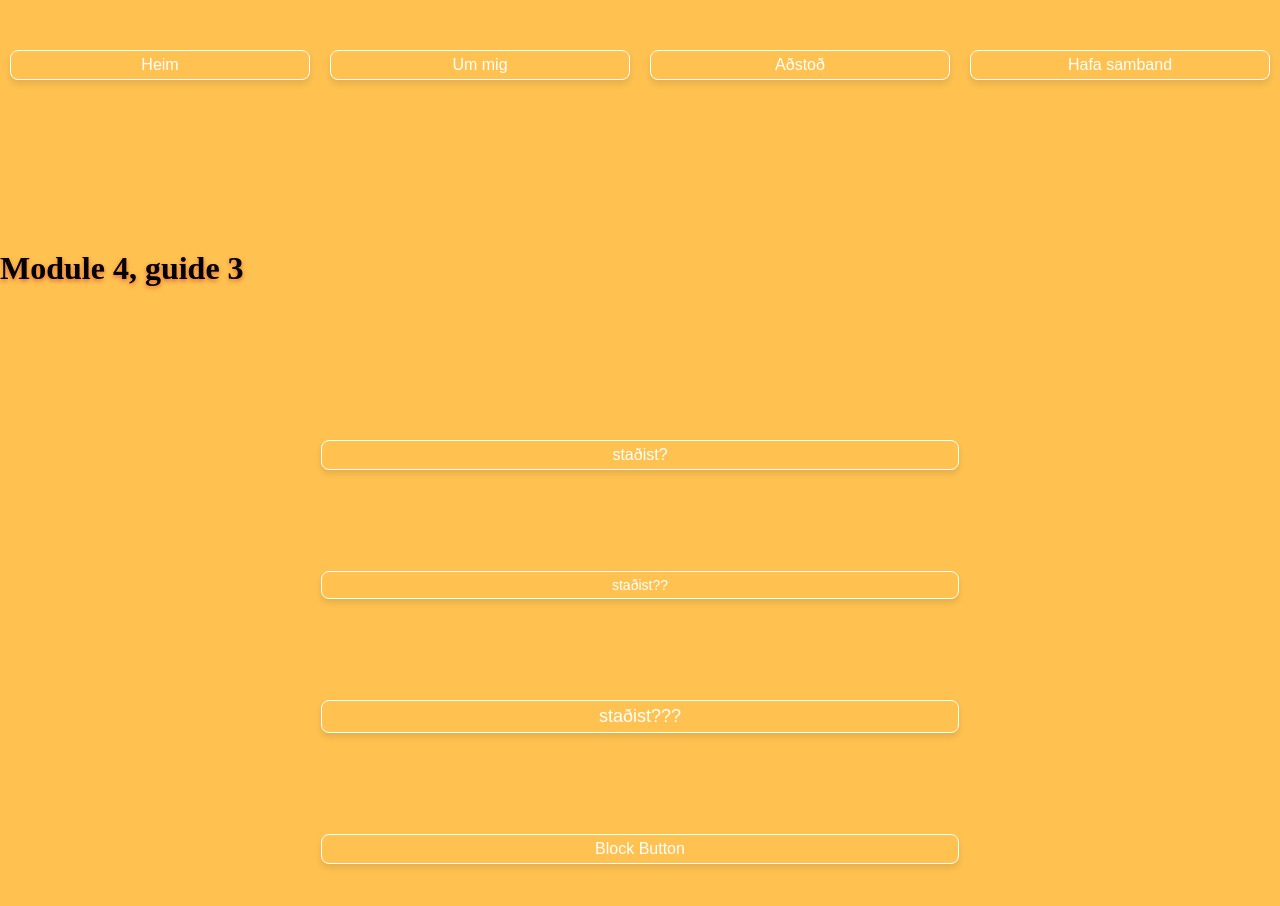
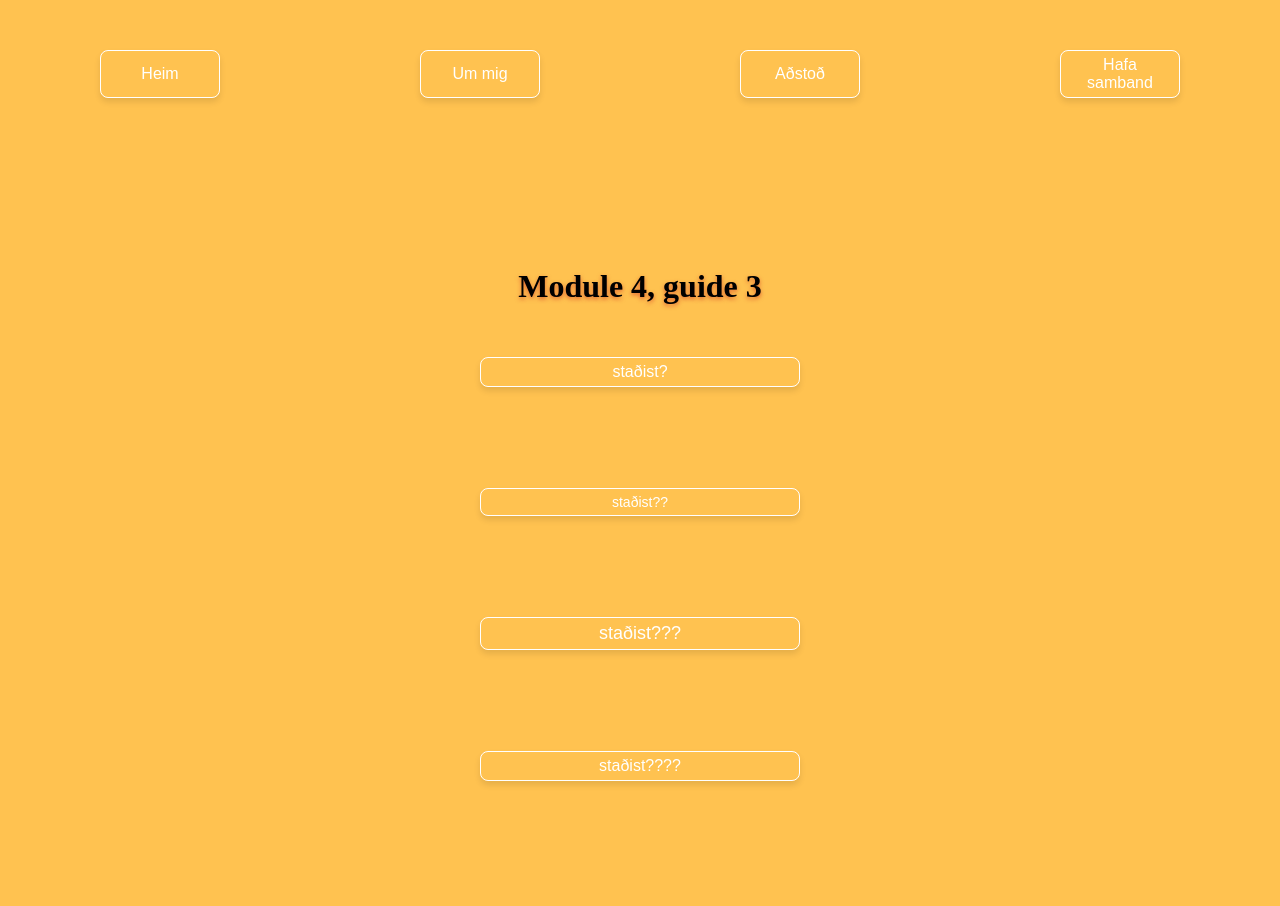
Before and after one commit to Ingvirb/props-component, a React (Vite) app: page / in a window 1280 px wide. Shown: the top 906 px of the page. After the commit the page ends 882 px from the top, so only its background shows below. Built offline with nearby package versions, Linux system fonts and the light colour scheme.

Commit message:
laga buttons og lagfæra stíla

```diff
--- a/src/App.css
+++ b/src/App.css
@@ -10,7 +10,7 @@ html {
 }
 
 .container {
-  padding: 2px;
+  padding: 1px;
   display: flex;
   flex-direction: column;
   justify-items: center;
@@ -18,7 +18,9 @@ html {
 }
 
 .header {
-  margin-bottom: 150px;
+  margin-bottom: 50px;
   margin-top: 1px;
   text-shadow: 0 2px 4px rgba(197, 26, 26, 0.541);
+  display: flex;
+  justify-content: center;
 }
--- a/src/App.tsx
+++ b/src/App.tsx
@@ -28,7 +28,7 @@ const App: React.FC = () => {
           outline
         />
         <Button
-          label="Block Button"
+          label="staðist????"
           onClick={handleClick}
           variant="primary"
           block
--- a/src/components/Button.module.css
+++ b/src/components/Button.module.css
@@ -70,7 +70,7 @@
 }
 
 .large {
-  padding: 5px 30px;
+  padding: 5px 10px;
   font-size: 18px;
 }
 
@@ -81,7 +81,7 @@
 
 .block {
   display: block;
-  width: 50%;
+  width: 25%;
   margin-top: 1px;
   margin-bottom: 100px;
 }
--- a/src/components/Navbar.module.css
+++ b/src/components/Navbar.module.css
@@ -6,7 +6,7 @@
 }
 
 .navbar > button {
-  margin: 0 10px;
+  margin: 0 100px;
   cursor: pointer;
   transition: color 0.7s ease, background-color 0.7s ease;
 }
```
